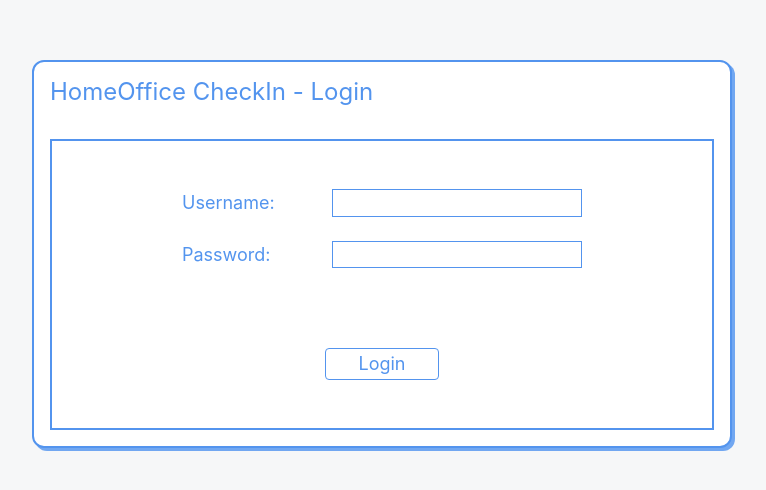
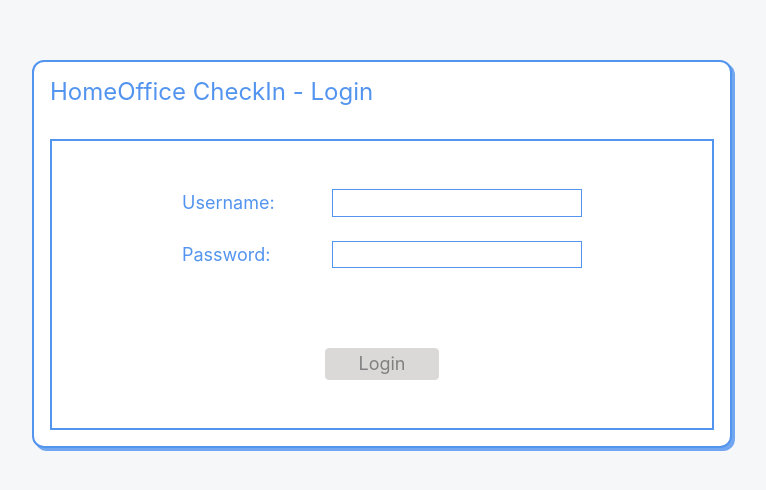
Before and after one commit to TobiasReize/time_tracker_frontend, an Angular app: page / in a window 1280 px wide. Shown: the part 146-636 px from the top of the page, without its empty margins (258-1024 px from the left). Built offline with nearby package versions, Linux system fonts and the light colour scheme.

Commit message:
added disabled-style to submit-button

```diff
--- a/src/app/features/login/login.component.html
+++ b/src/app/features/login/login.component.html
@@ -10,7 +10,7 @@
                 <label for="password">Password:</label>
                 <input #password="ngModel" class="login-input" type="password" name="password" id="password" minlength="6" maxlength="30" ngModel required>
             </div>
-            <button class="btn-style m-top-80" type="submit">Login</button>
+            <button [disabled]="username.invalid || password.invalid" class="btn-style m-top-80" type="submit">Login</button>
         </div>
     </form>
 </main>
--- a/src/styles/_helper.scss
+++ b/src/styles/_helper.scss
@@ -30,4 +30,11 @@
         cursor: pointer;
         background-color: rgba(83, 148, 238, 0.2);
     }
+
+    &:disabled {
+        color: gray;
+        background-color: #dbd8d8;
+        border: 1px solid #dbd8d8;
+        cursor: default;
+    }
 }
```
